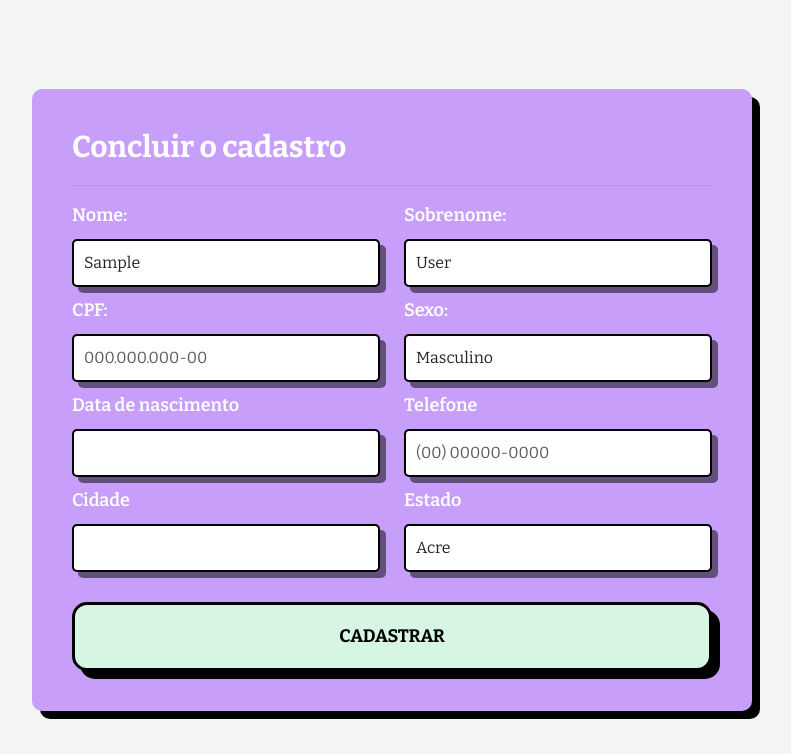
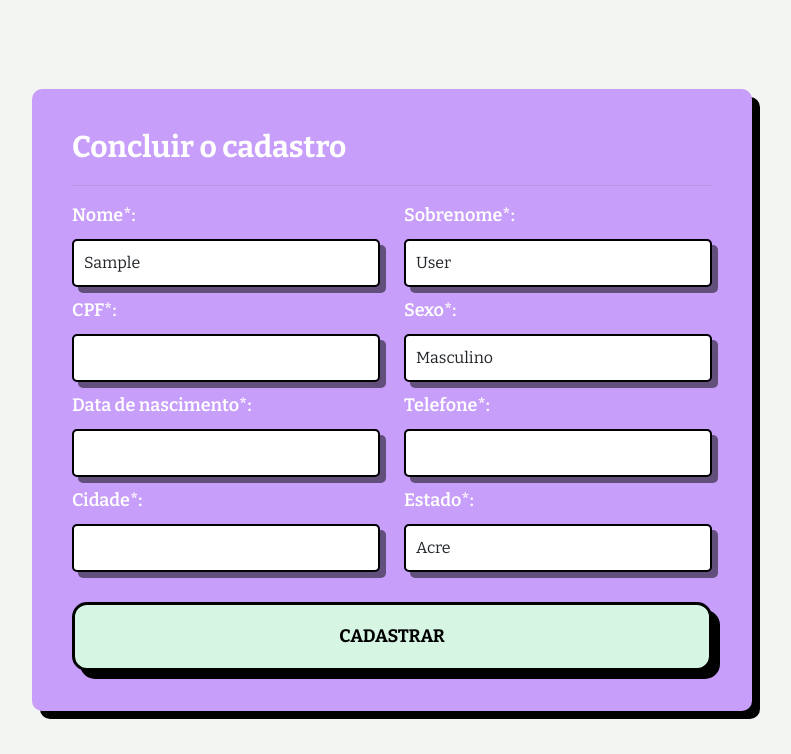
Before and after one commit to iaZe/debike, a Django app: page /accounts/cadastro_completo/ in a window 1280 px wide. Shown: the top 754 px of the page, without its empty margins (248-1039 px from the left). Run offline with Django 4.2, Linux system fonts and the light colour scheme; the visitor is signed in with stand-in values (Sample User, id 1).

Commit message:
Correções da Issues#2

```diff
--- a/debike/usuarios/forms.py
+++ b/debike/usuarios/forms.py
@@ -40,47 +40,47 @@ class CustomUserCompleteForm(forms.ModelForm):
     )
     first_name = forms.CharField(
         required=True,
-        label="Nome",
+        label="Nome*",
         widget=forms.TextInput(attrs={"class": "form-control"}),
     )
     last_name = forms.CharField(
         required=True,
-        label="Sobrenome",
+        label="Sobrenome*",
         widget=forms.TextInput(attrs={"class": "form-control"}),
     )
     cpf = forms.CharField(
         required=True,
-        label="CPF",
+        label="CPF*",
         min_length=11,
-        max_length=14,
-        widget=forms.TextInput(attrs={"class": "form-control", "pattern": "\d{3}\.\d{3}\.\d{3}-\d{2}", "placeholder": "000.000.000-00"}),
+        max_length=11,
+        widget=forms.TextInput(attrs={"class": "form-control"}),
     )
     sexo = forms.ChoiceField(
         required=True,
-        label="Sexo",
+        label="Sexo*",
         choices=SEXO,
         widget=forms.Select(attrs={"class": "form-control"}),
     )
     telefone = forms.CharField(
         required=True,
-        label="Telefone",
+        label="Telefone*",
         min_length=11,
-        max_length=14,
-        widget=forms.TextInput(attrs={"class": "form-control", "pattern": "\(\d{2}\)\d{5}-\d{4}", "placeholder": "(00) 00000-0000"}),
+        max_length=11,
+        widget=forms.TextInput(attrs={"class": "form-control"}),
     )
     data_nascimento = forms.DateField(
         required=True,
-        label="Data de nascimento",
+        label="Data de nascimento*",
         widget=forms.DateInput(attrs={"class": "form-control"}),
     )
     cidade = forms.CharField(
         required=True,
-        label="Cidade",
+        label="Cidade*",
         widget=forms.TextInput(attrs={"class": "form-control"}),
     )
     estado = forms.ChoiceField(
         required=True,
-        label="Estado",
+        label="Estado*",
         choices=ESTADO,
         widget=forms.Select(attrs={"class": "form-control"}),
     )
--- a/debike/usuarios/models.py
+++ b/debike/usuarios/models.py
@@ -38,9 +38,9 @@ class CustomUser(AbstractUser):
         ("SE", "Sergipe"),
         ("TO", "Tocantins"),
     )
-    cpf = models.CharField(max_length=14, unique=True, null=True, blank=True)
+    cpf = models.CharField(max_length=11, unique=True, null=True, blank=True)
     sexo = models.CharField(max_length=1, choices=SEXO, null=True, blank=True)
-    telefone = models.CharField(max_length=14, null=True, blank=True)
+    telefone = models.CharField(max_length=11, null=True, blank=True)
     data_nascimento = models.DateField(null=True, blank=True)
     cidade = models.CharField(max_length=100, null=True, blank=True)
     estado = models.CharField(max_length=2, choices=ESTADO, null=True, blank=True)
--- a/debike/usuarios/templates/cadastro_completo.html
+++ b/debike/usuarios/templates/cadastro_completo.html
@@ -12,22 +12,22 @@
     <form action="{% url 'cadastro_completo' %}" method="POST">
       {% csrf_token %}
       <div class="row">
-        <div class="col-md"><label>Nome:</label>{{ form.first_name }}</div>
-        <div class="col-md"><label>Sobrenome:</label>{{ form.last_name }}</div>
+        <div class="col-md"><label>Nome*:</label>{{ form.first_name }}</div>
+        <div class="col-md"><label>Sobrenome*:</label>{{ form.last_name }}</div>
       </div>
       <div class="row">
-        <div class="col-md"><label>CPF:</label>{{ form.cpf }}</div>
-        <div class="col-md"><label>Sexo:</label>{{ form.sexo }}</div>
+        <div class="col-md"><label>CPF*:</label>{{ form.cpf }}</div>
+        <div class="col-md"><label>Sexo*:</label>{{ form.sexo }}</div>
       </div>
       <div class="row">
         <div class="col-md">
-          <label>Data de nascimento</label>{{ form.data_nascimento }}
+          <label>Data de nascimento*:</label>{{ form.data_nascimento }}
         </div>
-        <div class="col-md"><label>Telefone</label>{{ form.telefone }}</div>
+        <div class="col-md"><label>Telefone*:</label>{{ form.telefone }}</div>
       </div>
       <div class="row">
-        <div class="col-md"><label>Cidade</label>{{ form.cidade }}</div>
-        <div class="col-md"><label>Estado</label>{{ form.estado }}</div>
+        <div class="col-md"><label>Cidade*:</label>{{ form.cidade }}</div>
+        <div class="col-md"><label>Estado*:</label>{{ form.estado }}</div>
       </div>
       <input type="submit" value="CADASTRAR" class="button" />
     </form>
--- a/debike/usuarios/utils.py
+++ b/debike/usuarios/utils.py
@@ -1,10 +1,4 @@
-def formatador_cpf(user):
-    if len(user.cpf) == 11:
-        return f"{user.cpf[:3]}.{user.cpf[3:6]}.{user.cpf[6:9]}-{user.cpf[9:]}"
-
-
 def save_user(form):
     user = form.save(commit=False)
-    user.cpf = formatador_cpf(user)
     user.first_login = False
     user.save()
```
Also changed, not shown: debike/bikes/forms.py (+6 -6 lines), 1 other file.
